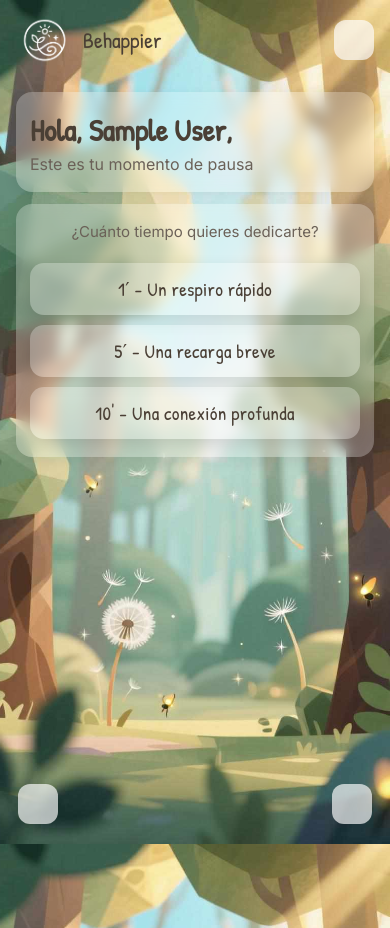
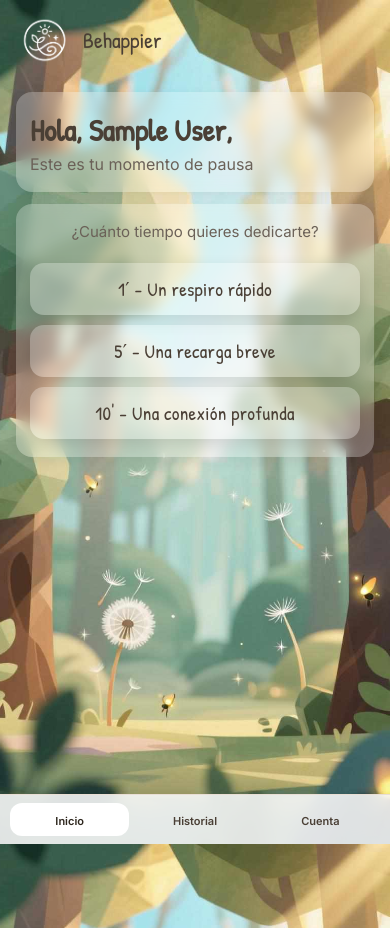
Before and after one commit to dvdgp9/behappier, a PHP site: page /home.php in a window 390 px wide. Run offline with PHP 8.4, Linux system fonts and the light colour scheme; the visitor is signed in with stand-in values (Sample User, id 1); some libraries are stand-ins or nearby versions.

Commit message:
Add: Menú inferior

```diff
--- a/assets/styles.css
+++ b/assets/styles.css
@@ -16,6 +16,9 @@ html, body{overflow-x:hidden}
 img, svg{max-width:100%; height:auto; display:block}
 /* PWA safe-area padding to cover notch; bottom handled per-fixed buttons to avoid gap */
 body{padding-top:env(safe-area-inset-top)}
+
+/* When bottom nav is present, add padding-bottom so content doesn't go behind it */
+body.with-bottom-nav main{padding-bottom:calc(80px + env(safe-area-inset-bottom))}
 
 /* iOS PWA fix: avoid background-attachment: fixed issues in standalone */
 @media (display-mode: standalone){
@@ -65,6 +68,15 @@ small.help{color:#7d746b}
 .icon-btn.home{position:fixed; left:calc(20px + env(safe-area-inset-left)); bottom:calc(24px + env(safe-area-inset-bottom)); z-index:1100}
 /* History button (bottom-right), same visual */
 .icon-btn.history{position:fixed; right:calc(20px + env(safe-area-inset-right)); bottom:calc(24px + env(safe-area-inset-bottom)); z-index:1100}
+
+/* Bottom navigation (mobile) */
+.bottom-nav{position:fixed; left:0; right:0; bottom:0; z-index:1200; display:none; gap:6px; padding:8px max(10px, env(safe-area-inset-left)) calc(8px + env(safe-area-inset-bottom)) max(10px, env(safe-area-inset-right));
+  background:rgba(255,255,255,0.86); -webkit-backdrop-filter: blur(10px) saturate(1.05); backdrop-filter: blur(10px) saturate(1.05); border-top:1px solid #e9ded4}
+.bottom-nav .nav-item{flex:1; min-width:0; display:flex; flex-direction:column; align-items:center; justify-content:center; gap:3px; padding:8px 6px; border-radius:12px; color:#4A3F35; text-decoration:none; font-size:11px; font-weight:600}
+.bottom-nav .nav-item i{font-size:22px}
+.bottom-nav .nav-item.active{background:#fff}
+.bottom-nav .nav-item.active, .bottom-nav .nav-item.active i{color:#2f281f}
+.bottom-nav .nav-item:focus-visible{outline:3px solid var(--accent1); outline-offset:2px}
 
 /* Desenfoque contextual sobre el fondo para mejorar legibilidad */
 .desenfocado{background:rgba(255,255,255,0.25); -webkit-backdrop-filter: blur(7px) saturate(1.05); backdrop-filter: blur(7px) saturate(1.05);}
@@ -125,6 +137,9 @@ body.leaving main{animation: pageOut 280ms var(--motion) forwards}
 
 /* Responsive tweaks */
 @media (max-width: 600px){
+  /* Show bottom nav on small screens and hide header account to avoid duplication */
+  .bottom-nav{display:flex}
+  .site-header .icon-btn{display:none}
   .h1{font-size:22px}
   .card{padding:16px}
   .history{padding:16px}
--- a/partials/head.php
+++ b/partials/head.php
@@ -16,8 +16,12 @@ declare(strict_types=1);
   <link rel="stylesheet" href="https://cdn.jsdelivr.net/npm/iconoir@latest/css/iconoir.min.css">
   <link href="https://fonts.googleapis.com/css2?family=Patrick+Hand&family=Inter:wght@400;500;600&display=swap" rel="stylesheet">
   <link rel="stylesheet" href="assets/styles.css">
+<?php
+  $hasUser = (function_exists('current_user_id') && current_user_id());
+  $currentPath = basename(parse_url($_SERVER['REQUEST_URI'] ?? '', PHP_URL_PATH) ?: '');
+?>
 </head>
-<body>
+<body class="<?= $hasUser ? 'with-bottom-nav' : '' ?>">
 <header class="site-header">
   <div class="container header-inner">
     <div class="brandline">
@@ -30,7 +34,19 @@ declare(strict_types=1);
   </div>
 </header>
 <main class="container">
-<?php if (function_exists('current_user_id') && current_user_id()): ?>
-  <a href="home.php" class="icon-btn home" aria-label="Inicio" title="Inicio"><i class="iconoir-home"></i></a>
-  <a href="history.php" class="icon-btn history" aria-label="Historial" title="Historial"><i class="iconoir-notes"></i></a>
+<?php if ($hasUser): ?>
+  <nav class="bottom-nav" role="navigation" aria-label="Navegación primaria">
+    <a href="home.php" class="nav-item <?= $currentPath === 'home.php' || $currentPath === '' || $currentPath === 'index.php' ? 'active' : '' ?>" aria-current="<?= ($currentPath === 'home.php' || $currentPath === '' || $currentPath === 'index.php') ? 'page' : 'false' ?>">
+      <i class="iconoir-home" aria-hidden="true"></i>
+      <span class="label">Inicio</span>
+    </a>
+    <a href="history.php" class="nav-item <?= $currentPath === 'history.php' ? 'active' : '' ?>" aria-current="<?= ($currentPath === 'history.php') ? 'page' : 'false' ?>">
+      <i class="iconoir-notes" aria-hidden="true"></i>
+      <span class="label">Historial</span>
+    </a>
+    <a href="account.php" class="nav-item <?= $currentPath === 'account.php' ? 'active' : '' ?>" aria-current="<?= ($currentPath === 'account.php') ? 'page' : 'false' ?>">
+      <i class="iconoir-user" aria-hidden="true"></i>
+      <span class="label">Cuenta</span>
+    </a>
+  </nav>
 <?php endif; ?>
```
